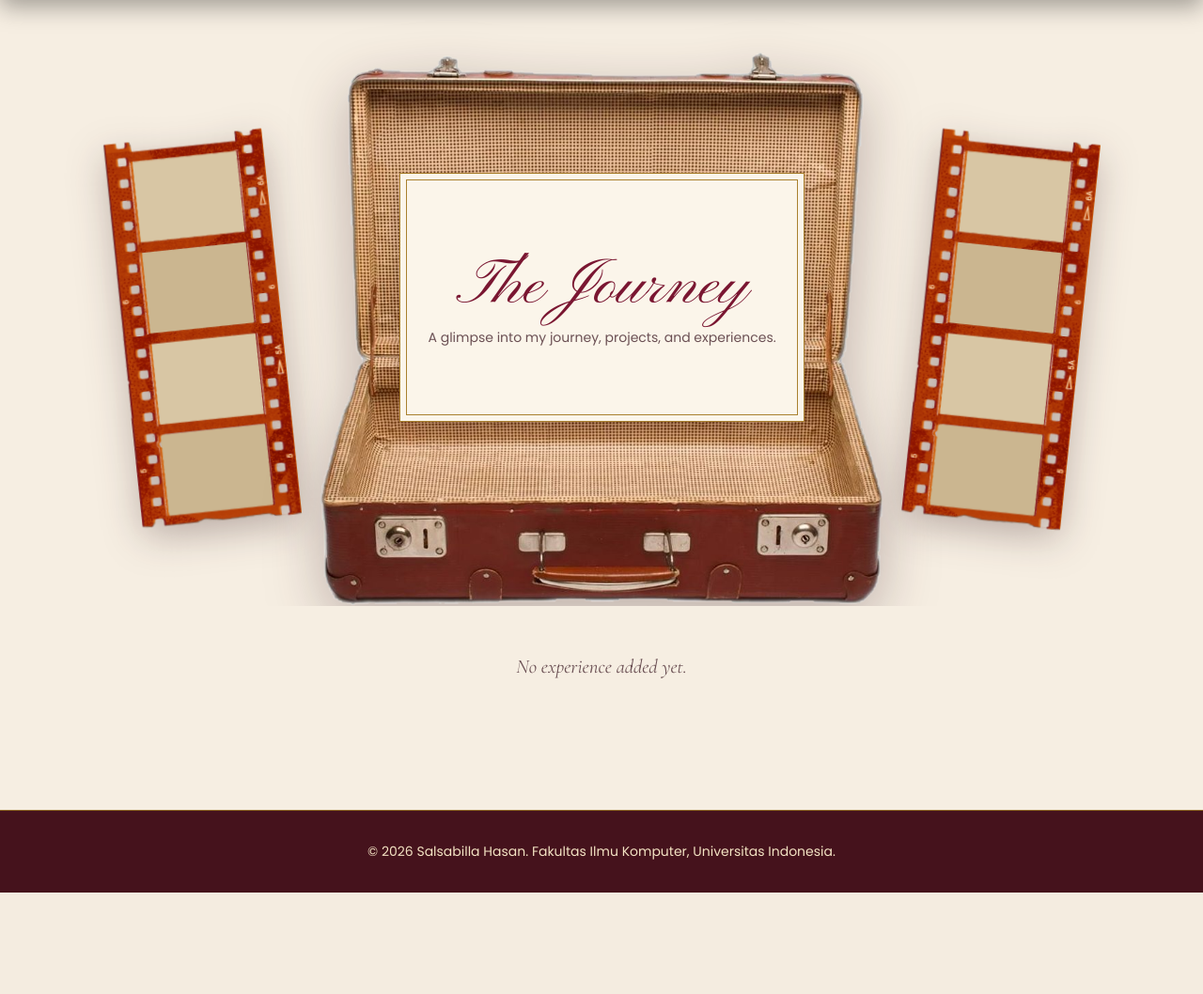
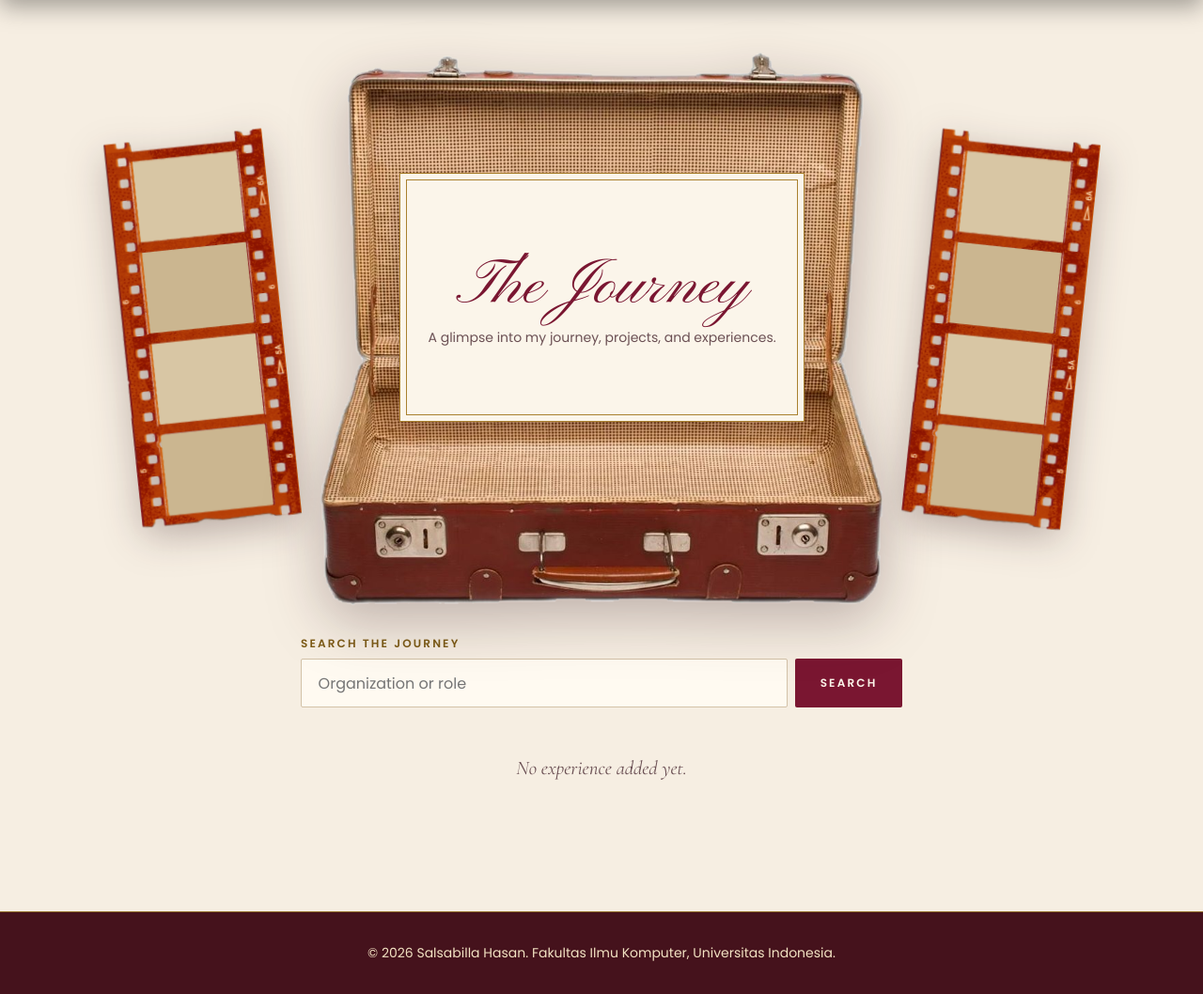
Before and after one commit to salsabillahasan/myportofolio, a Django app: page /experience/ in a window 1280 px wide. Shown: the part 78-1136 px from the top of the page at 94% size. Before the commit the page ends 1028 px from the top, so only its background shows below. Run offline with Django 5.2, Linux system fonts and the light colour scheme; data that the repository does not hold is empty.

Commit message:
feat: add debounced search for experience by title and role

```diff
--- a/main/views.py
+++ b/main/views.py
@@ -13,6 +13,7 @@ from main.forms import ProjectForm, EducationForm, ExperienceForm
 from django.contrib.auth import login, logout
 from django.contrib.auth.forms import AuthenticationForm, UserCreationForm
 from django.views.decorators.http import require_POST
+from django.db.models import Q
 
 
 def show_main(request):
@@ -62,6 +63,13 @@ def show_experience(request):
 def get_experience_json(request):
     search_query = request.GET.get("q", "").strip()
     experiences = Experience.objects.prefetch_related("starred_by").order_by("-started_at")
+    search_query = request.GET.get("q", "").strip()
+    experiences = Experience.objects.prefetch_related("starred_by").order_by("-started_at")
+
+    if search_query:
+        experiences = experiences.filter(
+            Q(title__icontains=search_query) | Q(role__icontains=search_query)
+        )
 
     data = []
     for experience in experiences:
--- a/static/css/style.css
+++ b/static/css/style.css
@@ -3483,3 +3483,9 @@ h1 {
 .timeline__desc {
     white-space: pre-line;
 }
+
+/* Kotak pencarian di halaman Experience */
+.journey-search {
+    width: min(100% - 2rem, 640px);
+    margin: 2rem auto 0;
+}
--- a/templates/experience.html
+++ b/templates/experience.html
@@ -41,6 +41,20 @@
             </a>
         </div>
     {% endif %}
+
+    <div class="journey-search">
+        <form id="experience-search-form" class="project-search-box" role="search">
+            <label for="experience-search" class="label">Search the journey</label>
+            <div class="project-search-box__row">
+                <input type="search"
+                       id="experience-search"
+                       name="q"
+                       placeholder="Organization or role"
+                       autocomplete="off">
+                <button type="submit" class="btn btn--burgundy">Search</button>
+            </div>
+        </form>
+    </div>
 
     <!-- Loading State -->
     <p id="experience-loading" class="timeline__empty hide">Loading the journey...</p>
@@ -99,6 +113,7 @@
     const IS_EDITOR = "{{ is_editor|yesno:'true,false' }}" === "true";
     const CLIP_IMG = "{% static 'img/clip.png' %}";
     const FILM_SLOTS_PER_STRIP = 4;
+    const SEARCH_DEBOUNCE_DELAY = 300;
 
     // Dummy UUID akan diganti dengan ID asli dari data JSON
     const DUMMY_ID = "00000000-0000-0000-0000-000000000000";
@@ -107,6 +122,7 @@
     const DELETE_URL = "{% url 'main:delete_experience' '00000000-0000-0000-0000-000000000000' %}";
 
     let experienceAbortController;
+    let searchDebounceTimer;
 
     // Elemen DOM
     const loadingState = document.getElementById('experience-loading');
@@ -114,6 +130,8 @@
     const emptyState = document.getElementById('experience-empty');
     const timeline = document.getElementById('experience-timeline');
     const filmStrips = document.querySelectorAll('.film-strip');
+    const searchForm = document.getElementById('experience-search-form');
+    const searchInput = document.getElementById('experience-search');
 
     // Menampilkan satu bagian halaman dan menyembunyikan sisanya.
     function displayPageSection({ showLoading = false, showError = false, showEmpty = false, showTimeline = false }) {
@@ -282,6 +300,25 @@
         }
     }
 
+    // Pencarian (dengan debouncing)
+    // Menjalankan pencarian berdasarkan isi kolom search.
+    function searchExperiences() {
+        fetchExperiences(searchInput.value.trim());
+    }
+
+    // saat mengetik tunggu sampai pengguna berhenti mengetik, baru cari
+    searchInput.addEventListener('input', function () {
+        clearTimeout(searchDebounceTimer);
+        searchDebounceTimer = setTimeout(searchExperiences, SEARCH_DEBOUNCE_DELAY);
+    });
+
+    // saat menekan enter / tombol search, batalkan timer, langsung cari
+    searchForm.addEventListener('submit', function (event) {
+        event.preventDefault();
+        clearTimeout(searchDebounceTimer);
+        searchExperiences();
+    });
+
     // Start application
     fetchExperiences();
 </script>
```
